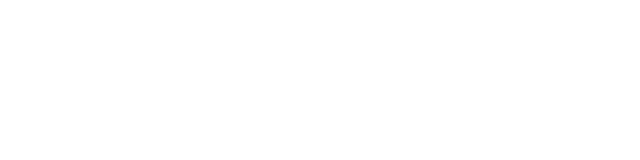
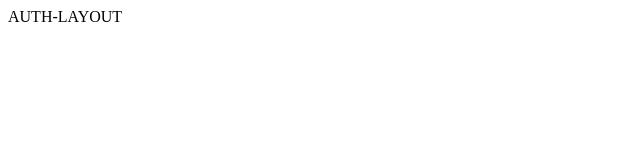
Before and after one commit to hassie54men/admin-antd, a React (Vite) app: page /login in a window 1280 px wide. Before the commit this address had no page. Shown: the top 160 px of the page, without its empty margins (0-640 px from the left). Built offline with nearby package versions, Linux system fonts and the light colour scheme.

Commit message:
feat: install and configure react-router

```diff
--- a/src/main.tsx
+++ b/src/main.tsx
@@ -1,14 +1,12 @@
 import { StrictMode } from "react";
 import { createRoot } from "react-dom/client";
 import App from "./app/App.tsx";
-import { BrowserRouter, Route, Routes } from "react-router";
+import { BrowserRouter } from "react-router";
 
 createRoot(document.getElementById("root")!).render(
   <BrowserRouter>
     <StrictMode>
-      <Routes>
-        <Route path="/" element={<App />} />
-      </Routes>
+      <App />
     </StrictMode>
   </BrowserRouter>,
 );
```
